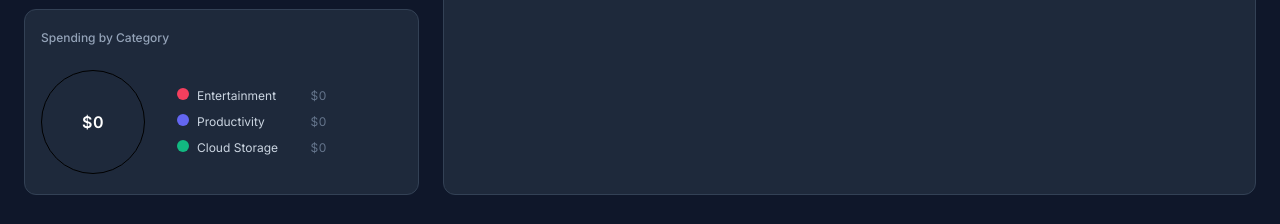
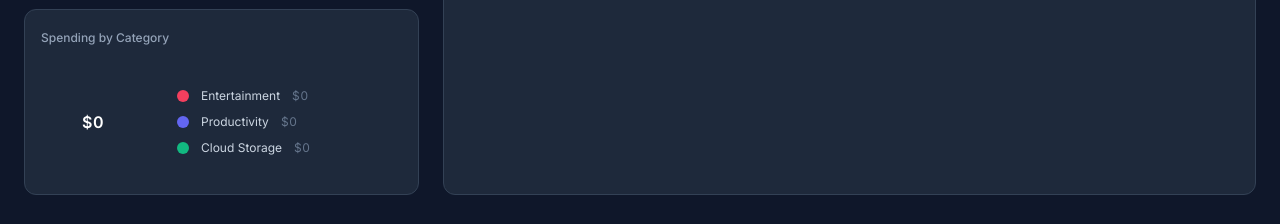
Before and after one commit to YuzStack/55_BillFlow, a React (Vite) app: page / in a window 1280 px wide. Shown: the part 285-509 px from the top of the page. Built offline with nearby package versions, Linux system fonts and the light colour scheme; a web font is replaced by a local one.

Commit message:
Properly implement the 'Donut Chart'

```diff
--- a/src/components/App.jsx
+++ b/src/components/App.jsx
@@ -16,6 +16,8 @@ import SubStat from './SubStat';
 // import initialSubscriptions from '../data-template';
 
 function App() {
+  // const [subs, setSubs] = useState(initialSubscriptions);
+
   const [subs, setSubs] = useState(function () {
     const storedSubs = JSON.parse(localStorage.getItem('subs'));
     return storedSubs ? storedSubs : [];
--- a/src/components/SpendingSummary.jsx
+++ b/src/components/SpendingSummary.jsx
@@ -1,53 +1,90 @@
 function SpendingSummary({ totalMonthlyBill, subs }) {
-  const getTotalCategoryBill = function (category) {
-    return subs.length > 0
-      ? subs
+  const getCategoryColor = function (category) {
+    switch (category) {
+      case 'Entertainment':
+        return '#f43f5e';
+      case 'Productivity':
+        return '#6366f1';
+      default:
+        return '#12b981';
+    }
+  };
+
+  const getCategoryData = function (category) {
+    const amount = subs
       .filter(sub => sub.category === category)
-          .reduce((acc, cur) => acc + cur.price, 0)
-          .toFixed(0)
-      : 0;
+      .reduce((acc, sub) => acc + sub.price, 0);
+
+    return {
+      name: category,
+      amount,
+      percentage: totalMonthlyBill > 0 ? (amount / totalMonthlyBill) * 100 : 0,
+      color: getCategoryColor(category),
     };
+  };
+
+  const entertainment = getCategoryData('Entertainment');
+  const productivity = getCategoryData('Productivity');
+  const cloud = getCategoryData('Cloud Storage');
+
+  const categories = [entertainment, productivity, cloud];
+
+  // A new array where each category knows its own offset
+  let currentOffset = 0;
+  const categoriesWithOffsets = categories.map(cat => {
+    const strokeOffset = -currentOffset;
+    currentOffset += cat.percentage;
+    return { ...cat, strokeOffset };
+  });
 
   return (
     <div className='bg-light-navyblue w-full rounded-xl border border-[#334155] p-2.5 sm:px-4 sm:py-5'>
-      <p className='text-light-gray mb-6 text-xs font-medium'>
+      <p className='text-light-gray mb-4 text-xs font-medium sm:mb-6'>
         Spending by Category
       </p>
+
       <div className='flex items-center gap-8'>
-        <div className='flex h-26 w-26 items-center justify-center rounded-full border border-black'>
+        {/* The SVG Circle */}
+        <div className='relative h-26 w-26'>
+          <svg viewBox='0 0 42 42' className='h-full w-full -rotate-90'>
+            {categoriesWithOffsets.map(cat => (
+              <circle
+                key={cat.name}
+                cx='21'
+                cy='21'
+                r='15.915'
+                fill='transparent'
+                stroke={cat.color}
+                strokeWidth='3'
+                // The percentage is the "fill", the rest is empty space
+                strokeDasharray={`${cat.percentage} ${100 - cat.percentage}`}
+                strokeDashoffset={cat.strokeOffset}
+                className='duration-500 ease-in-out'
+              />
+            ))}
+          </svg>
+          {/* The Center Text */}
+          <div className='absolute inset-0 flex items-center justify-center'>
             <span className='font-semibold tracking-wide'>
               ${totalMonthlyBill.toFixed(0)}
             </span>
           </div>
+        </div>
 
+        {/* The Labels (Legends) */}
         <ul className='flex flex-col gap-2.5'>
-          <li className='flex w-37.5 items-center justify-between'>
-            <div className='flex gap-2'>
-              <span className='bg-warm-red h-3 w-3 rounded-full'></span>
-              <span className='text-xs text-[#CBD5E1]'>Entertainment</span>
-            </div>
+          {categories.map(cat => (
+            <li key={cat.name} className='flex items-center gap-3'>
+              <span
+                className='h-3 w-3 rounded-full'
+                style={{ backgroundColor: cat.color }}
+              ></span>
+              <span className='text-xs text-[#CBD5E1]'>{cat.name}</span>
               <span className='text-dark-gray text-xs tracking-wider'>
-              ${getTotalCategoryBill('Entertainment')}
+                ${cat.amount.toFixed(0)}
               </span>
             </li>
-          <li className='flex w-37.5 items-center justify-between'>
-            <div className='flex gap-2'>
-              <span className='bg-warm-purple h-3 w-3 rounded-full'></span>
-              <span className='text-xs text-[#CBD5E1]'>Productivity</span>
-            </div>
-            <span className='text-dark-gray text-xs tracking-wider'>
-              ${getTotalCategoryBill('Productivity')}
-            </span>
-          </li>
-          <li className='flex w-37.5 items-center justify-between'>
-            <div className='flex gap-2'>
-              <span className='bg-warm-green h-3 w-3 rounded-full'></span>
-              <span className='text-xs text-[#CBD5E1]'>Cloud Storage</span>
-            </div>
-            <span className='text-dark-gray text-xs tracking-wider'>
-              ${getTotalCategoryBill('Cloud Storage')}
-            </span>
-          </li>
+          ))}
         </ul>
       </div>
     </div>
```
Lines whose indentation alone changed are shown as unchanged.
